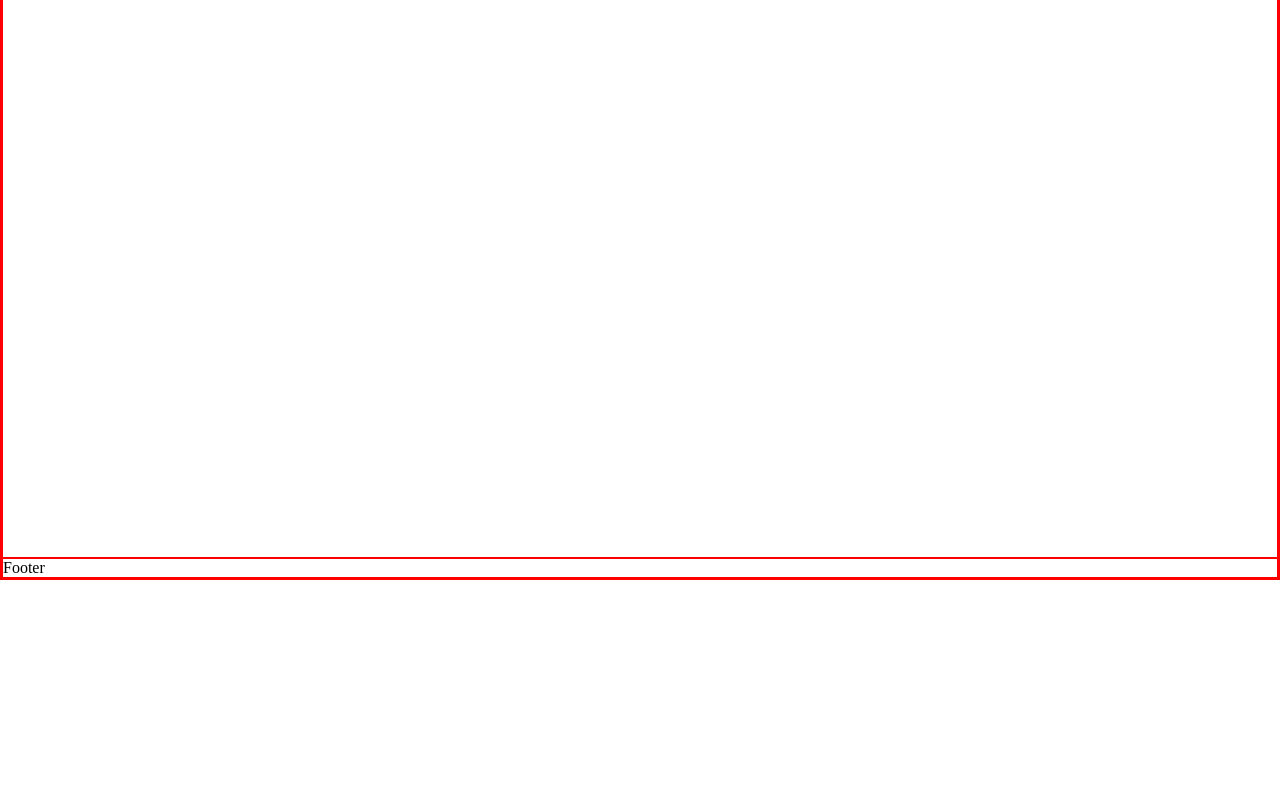
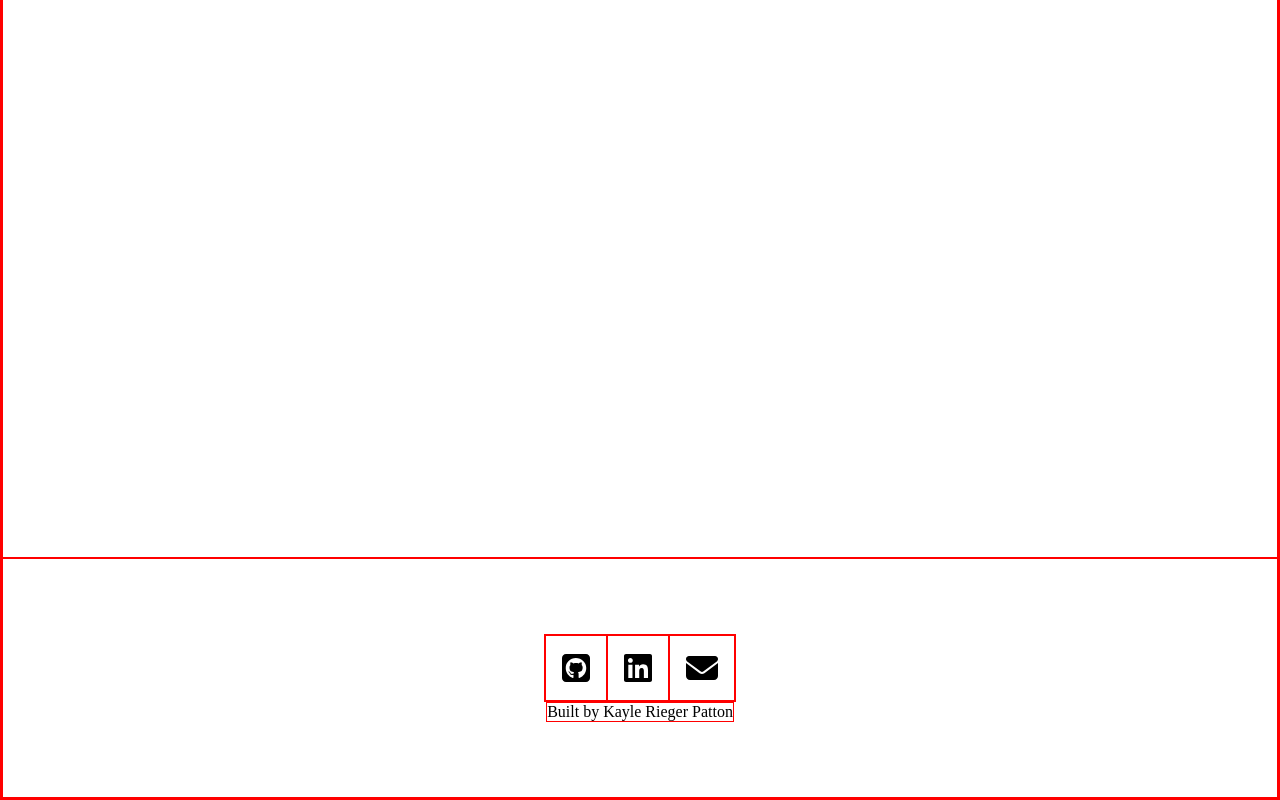
Before and after one commit to kayleriegerpatton/portfolio, a React app: page / in a window 1280 px wide. Shown: the part 244-1044 px from the top of the page. Before the commit the page ends 824 px from the top, so only its background shows below. Built offline with nearby package versions, Linux system fonts and the light colour scheme.

Commit message:
arranged footer

```diff
--- a/package.json
+++ b/package.json
@@ -41,6 +41,12 @@
 		"webpack-dev-server": "^4.15.1"
 	},
 	"dependencies": {
+		"@fortawesome/fontawesome-free": "^6.5.1",
+		"@fortawesome/fontawesome-svg-core": "^6.5.1",
+		"@fortawesome/free-brands-svg-icons": "^6.5.1",
+		"@fortawesome/free-regular-svg-icons": "^6.5.1",
+		"@fortawesome/free-solid-svg-icons": "^6.5.1",
+		"@fortawesome/react-fontawesome": "^0.2.0",
 		"react": "^18.2.0",
 		"react-dom": "^18.2.0"
 	},
--- a/src/components/Footer.css
+++ b/src/components/Footer.css
@@ -0,0 +1,13 @@
+footer {
+	display: flex;
+	flex-direction: column;
+	justify-content: center;
+	align-items: center;
+	padding: 1.5vw 3vw;
+	height: 30vh;
+}
+
+.icon {
+	color: var(--tropical-indigo);
+	padding: 16px;
+}
--- a/src/components/Footer.jsx
+++ b/src/components/Footer.jsx
@@ -1,7 +1,19 @@
 import React from 'react';
+import { FontAwesomeIcon } from '@fortawesome/react-fontawesome';
+import { faLinkedin, faSquareGithub } from '@fortawesome/free-brands-svg-icons';
+import { faEnvelope } from '@fortawesome/free-solid-svg-icons';
 import './Footer.css';
 
 function Footer() {
-	return <p>Footer</p>;
+	return (
+		<footer>
+			<div>
+				<FontAwesomeIcon icon={faSquareGithub} className="icon" size="2xl" />
+				<FontAwesomeIcon icon={faLinkedin} className="icon" size="2xl" />
+				<FontAwesomeIcon icon={faEnvelope} className="icon" size="2xl" />
+			</div>
+			<p>Built by Kayle Rieger Patton</p>
+		</footer>
+	);
 }
 export default Footer;
```
Also changed, not shown: 1 other file (tests, documents, lock files or other folders).
